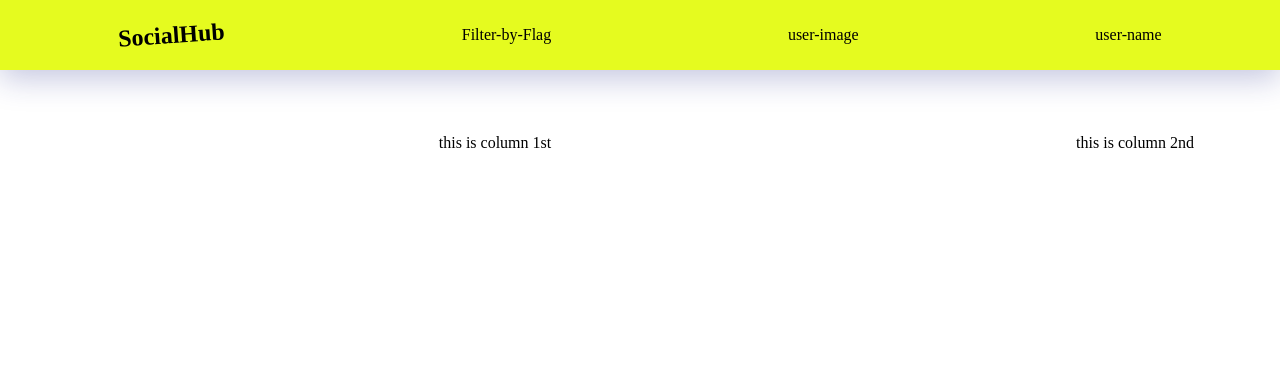
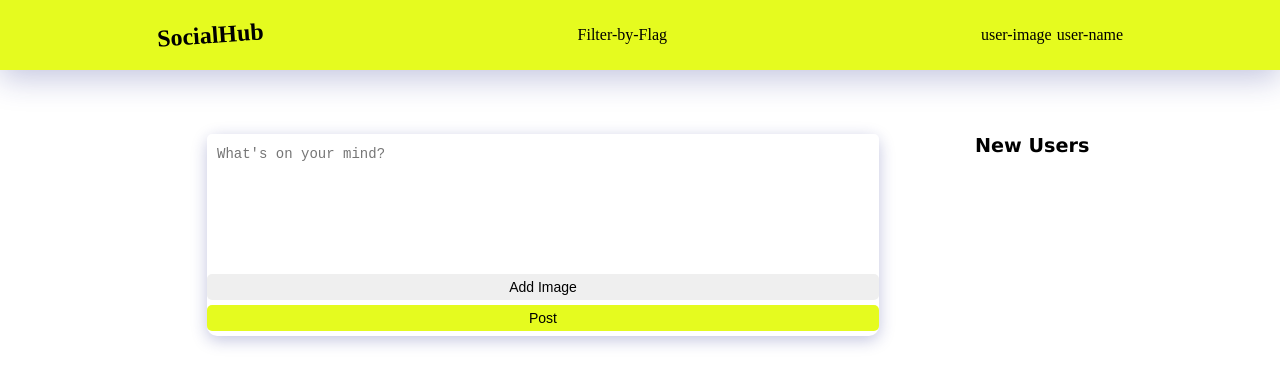
Before and after one commit to prashantsah567/SocialHub, a React (Vite) app: page / in a window 1280 px wide. Shown: the top 386 px of the page. Built offline with nearby package versions, Linux system fonts and the light colour scheme.

Commit message:
header updated and post style added

```diff
--- a/src/Components/Header.css
+++ b/src/Components/Header.css
@@ -14,14 +14,10 @@
     transform: rotate(-4deg);
 }
 
-.filter{
-
+.img-and-username{
+    display: flex;
 }
 
 .user-image{
-
+    margin-right: 5px;
 }
-
-.user-name{
-
-}
--- a/src/Components/Header.jsx
+++ b/src/Components/Header.jsx
@@ -8,8 +8,10 @@ const Header = () =>{
             <div className="header">
                 <p className="title">SocialHub</p>
                 <div className="filter">Filter-by-Flag</div>
-                <p className="user-image">user-image</p>
-                <div className="user-name">user-name</div>
+                <div className="img-and-username">
+                    <p className="user-image">user-image</p>
+                    <p className="user-name">user-name</p>
+                </div>
             </div>
         </div>
     )
--- a/src/Components/MainContent.css
+++ b/src/Components/MainContent.css
@@ -17,5 +17,50 @@
 
 .col2{
     flex: 1;
-    text-align: center;
+    text-align: left;
 }
+
+.post-box{
+    display: grid;
+    box-shadow: 0 4px 16px 0 rgba(31,38,135,.27);
+    width: 70%;
+    border-radius: 10px;
+    margin-left: 20%;
+}
+
+textarea{
+    display: block;
+    height: 110px;
+    padding: 10px;
+    font-size: 14px;
+    line-height: 1.5;
+    border-radius: 5px;
+    border: none;
+    resize: none;
+}
+
+.btn-img-upload{
+    margin-top: 10px;
+    margin-bottom:5px;
+    padding: 5px;
+    font-size: 14px;
+    border-radius: 5px;
+    border: none;
+    cursor: pointer;
+}
+
+.btn-post{
+    margin-bottom:5px;
+    padding: 5px;
+    font-size: 14px;
+    border-radius: 5px;
+    border: none;
+    cursor: pointer;
+    background-color: #e5fb1f;
+}
+
+.new-user-header{
+    font-size: larger;
+    font-weight: bolder;
+    font-family: Verdana, Geneva, Tahoma, sans-serif;
+}
--- a/src/Components/MainContent.jsx
+++ b/src/Components/MainContent.jsx
@@ -7,10 +7,14 @@ const MainContent = () =>{
         <div className="container">
             <div className="row">
                 <div className="col1">
-                    <p>this is column 1st</p>
+                    <div className="post-box">
+                        <textarea placeholder="What's on your mind?"></textarea>
+                        <button className="btn-img-upload">Add Image</button>
+                        <button className="btn-post">Post</button>
+                    </div>
                 </div>
                 <div className="col2">
-                    <p>this is column 2nd</p>
+                    <p className="new-user-header">New Users</p>
                 </div>
             </div>
         </div>
```
